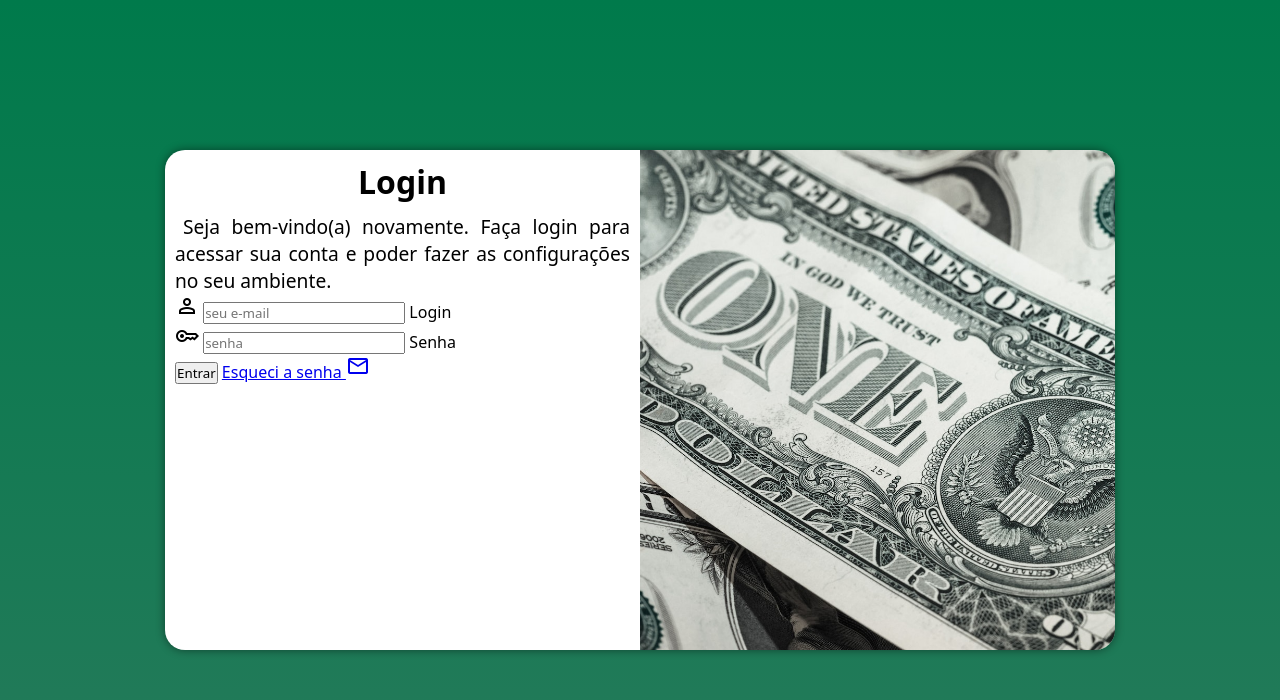
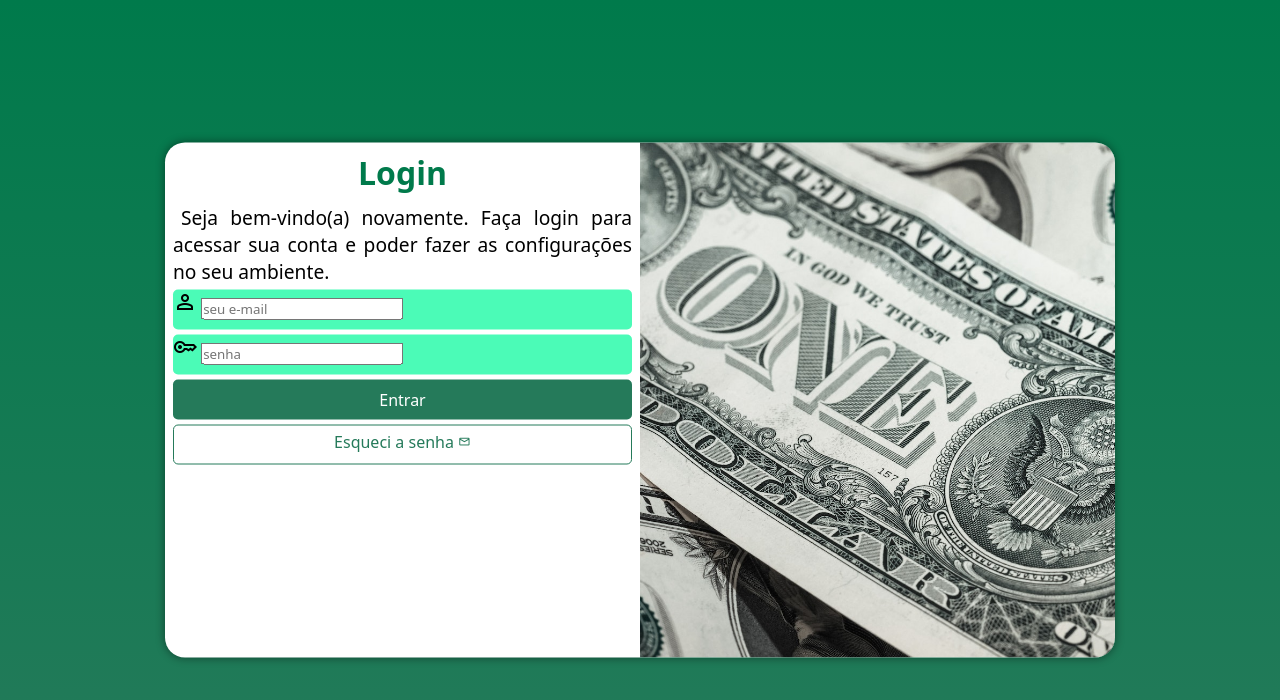
Before and after one commit to Feltrin27/projeto-login, a plain HTML site: page index.html in a window 1280 px wide. Drawn offline with nearby package versions, Linux system fonts and the light colour scheme.

Commit message:
ajustes css form

```diff
--- a/estilos/media-query.css
+++ b/estilos/media-query.css
@@ -60,5 +60,8 @@ Grandes Telas: acima de 1200px
         text-align: center;
         margin-bottom: 10px;
         font-size: 2em;
+        color: #007A4B;
+        font-weight: bolder;
+        text-shadow: px 0px 2px #4bfbb779;
     }
 }
--- a/estilos/style.css
+++ b/estilos/style.css
@@ -35,7 +35,7 @@ section#login{
 
     background-color: white ;
     width: 250px;
-    height: 500px;
+    height: 515px;
     border-radius: 20px;
     box-shadow: 0px 0px 10px rgba(0, 0, 0, 0.473);
 
@@ -60,9 +60,65 @@ section#login > div#formulario > p{
 section#login > div#formulario > h1{
     text-align: center;
     margin-bottom: 10px;
+    color: #007A4B;
+    font-weight: bolder;
+    text-shadow: px 0px 2px #4bfbb779;
 }
 
 section#login > div#formulario{
     display: block;
-    padding: 10px;
+    padding: 8px;
 }
+
+form> div.campo{
+    background-color: #4BFBB7;
+    display: block;
+    width: 100%;
+    height: 40px;
+    border-radius: 5px;
+    margin: 5px 0px;
+}
+
+div.campo > label{
+    display: none;
+}
+
+form > input[type=submit]{
+    display: block;
+    font-size: 1em;
+    width: 100%;
+    height: 40px;
+    background-color:#257A5A;
+    color: white;
+    border: none;
+    border-radius: 5px;
+    cursor: pointer;
+}
+
+form >input[type=submit]:hover{
+    background-color:#4BFBB7;
+}
+
+form > a.botao{
+    display: block;
+    text-align: center;
+    font-size: 1em;
+    width: 100%;
+    height: 40px;
+    padding-top: 5px;
+    margin-top: 5px;
+    background-color: white;
+    color: #257A5A;
+    border: 1px solid #257A5A;
+    border-radius: 5px;
+    text-decoration: none;
+}
+
+form > a.botao:hover{
+    background-color: #4BFBB7;
+    color: #257A5A;
+}
+
+form > a.botao > span {
+    font-size: 0.8em;
+}
--- a/index.html
+++ b/index.html
@@ -29,7 +29,7 @@
                         <label for="isenha">Senha</label>
                     </div>
                     <input type="submit" value="Entrar">
-                    <a href="esqueci.html">Esqueci a senha <span class="material-symbols-outlined">mail</span>
+                    <a href="esqueci.html" class="botao">Esqueci a senha <span class="material-symbols-outlined">mail</span>
 
                     </a>
                 </form>
```
